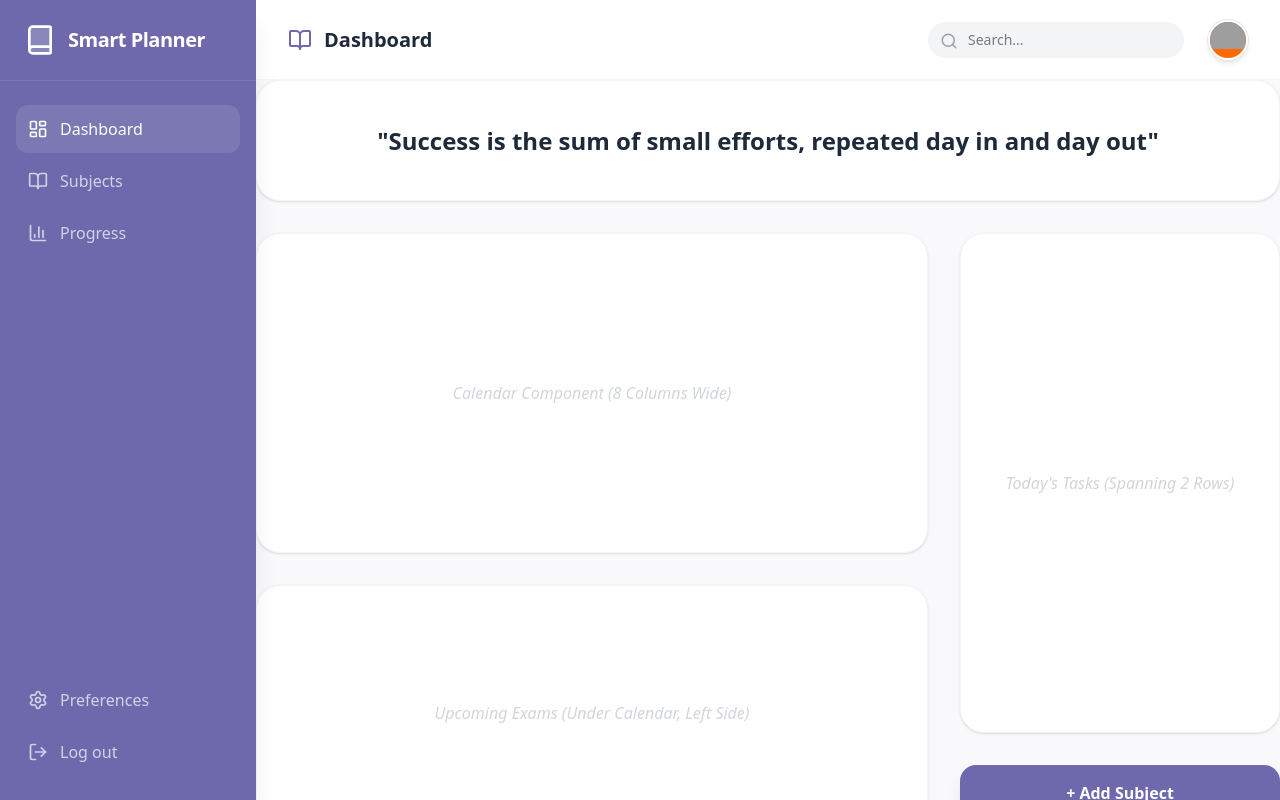
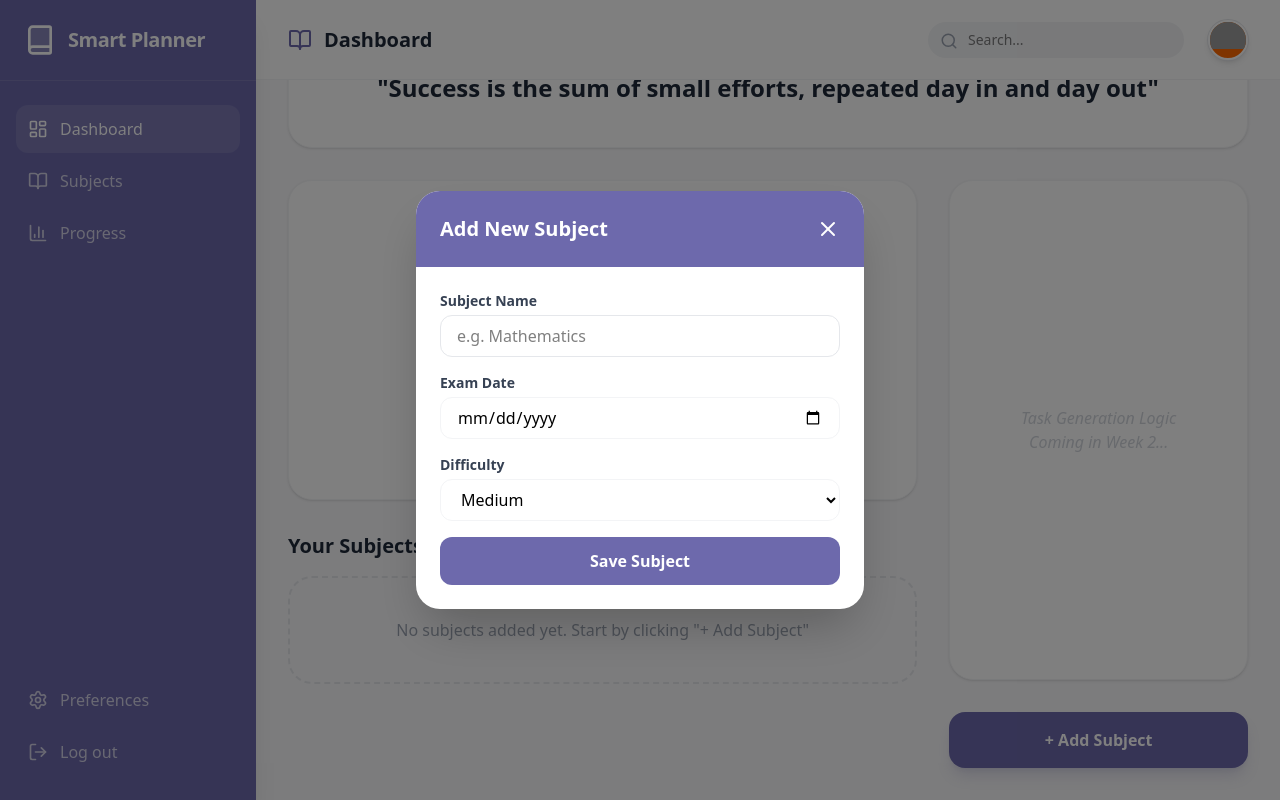
Before and after one commit to ermun361/Smart-study-planner, a React (Vite) app: page / in a window 1280 px wide. Both pictures are taken after a click on the button "+ Add Subject". Built offline with nearby package versions, Linux system fonts and the light colour scheme; grey boxes are pictures that could not be loaded.

Commit message:
feat: implement subject CRUD with Zustand persistence and AddSubject modal

```diff
--- a/src/App.jsx
+++ b/src/App.jsx
@@ -2,37 +2,42 @@ import React, { useState } from 'react';
 import Sidebar from './components/Sidebar';
 import Header from './components/Header';
 import Dashboard from './pages/Dashboard';
+import { useSubjectStore } from './store/useSubjectStore'; // Import the Zustand store hook
+import AddSubjectModal from './components/AddSubjectModal';
+
+
 
 function App() {
 
 
  const [isMenuOpen, setIsMenuOpen] = useState(false); // State to track if the mobile menu (sidebar) is open or closed
+ const [isModalOpen, setIsModalOpen] = useState(false); // State for modal visibility
+
+
  const toggleMenu = () => setIsMenuOpen(!isMenuOpen); // Function to toggle the mobile menu
 
 
   return (
     <div className="flex h-screen bg-[#F9F9FB] font-sans relative overflow-hidden">
 
+      {/* Passing state to Sidebar & Header */}
       <Sidebar isMenuOpen={isMenuOpen} toggleMenu={toggleMenu} />
 
       <div className="flex-1 flex flex-col w-full">
         <Header toggleMenu={toggleMenu} />
 
-        <main className="flex-1 overflow-y-auto P-4 LG:p-8 ">
-         <Dashboard />
+        <main className="flex-1 overflow-y-auto p-4 lg:p-8">
+         <Dashboard onAddClick = {() => setIsModalOpen(true)} />
         </main>
 
       </div>
+      <AddSubjectModal
+        isOpen={isModalOpen}
+        onClose={() => setIsModalOpen(false)}
+     />
 
     </div>
   );
 }
 
 export default App;
-
-
-
-/**
-     * MAIN WRAPPER: A flex container that takes the full height of the screen, with a light background and sans-serif font.
-     * 'overflow-hidden' prevents the page from "shaking" or scrolling when the mobile menu is toggled open or closed. This ensures a smooth user experience on mobile devices.
-     */
--- /dev/null
+++ b/src/components/AddSubjectModal.jsx
@@ -0,0 +1,103 @@
+import React, { useState } from 'react';
+import { X } from 'lucide-react';
+import { useSubjectStore } from '../store/useSubjectStore';
+
+const AddSubjectModal = ({ isOpen, onClose}) => {
+    // 1. Local state for the form inputs
+    const [formData, setFormData] = useState ({
+        name: '',
+        examDate: '',
+        difficulty: 'Medium',
+    });
+
+
+    //  Access the 'addSubject' function from the Zustand store
+    const { addSubject } = useSubjectStore();
+
+    if (!isOpen) return null; // Don't render the modal if 'isOpen' is false
+
+    //  Handle form submission
+    const handleSubmit = (e) => {
+        e.preventDefault(); // Prevent page refresh
+
+
+
+    // 2. Simple Validation
+        if (!formData.name || !formData.examDate) {
+            alert("Please fill in all required fields.");
+            return;
+        }
+
+    // 3. Create a new subject object with a unique ID
+    const newSubject = {
+        ...formData,
+        id: Date.now().toString(), // Simple unique ID based on timestamp
+    };
+
+    // 4. Add the new subject to the store and close the modal
+    addSubject(newSubject);
+    onClose(); // Close modal after saving
+    setFormData({ name: '', examDate: '', difficulty: 'Medium' }); // Reset form
+
+    console.log("Adding Subject to Store:", newSubject); // <--- ADD THIS
+
+  };
+
+  return (
+        <div className="fixed inset-0 bg-black/50 z-[60] flex items-center justify-center p-4">
+            <div className="bg-white rounded-3xl w-full max-w-md overflow-hidden shadow-2xl">
+                {/* Header */}
+                <div className="bg-brandPurple p-6 text-white flex justify-between items-center">
+                <h3 className="text-xl font-bold">Add New Subject</h3>
+                <button onClick={onClose}><X size={24} /></button>
+                </div>
+
+                {/* Form */}
+                <form onSubmit={handleSubmit} className="p-6 space-y-4">
+                <div>
+                    <label className="block text-sm font-semibold text-gray-700 mb-1">Subject Name</label>
+                    <input
+                    type="text"
+                    className="w-full border border-gray-200 rounded-xl px-4 py-2 focus:ring-2 focus:ring-brandPurple/20 outline-none"
+                    placeholder="e.g. Mathematics"
+                    value={formData.name}
+                    onChange={(e) => setFormData({...formData, name: e.target.value})}
+                    />
+                </div>
+
+                <div>
+                    <label className="block text-sm font-semibold text-gray-700 mb-1">Exam Date</label>
+                    <input
+                    type="date"
+                    className="w-full border border-gray-100 rounded-xl px-4 py-2 outline-none"
+                    value={formData.examDate}
+                    onChange={(e) => setFormData({...formData, examDate: e.target.value})}
+                    />
+                </div>
+
+                <div>
+                    <label className="block text-sm font-semibold text-gray-700 mb-1">Difficulty</label>
+                    <select
+                    className="w-full border border-gray-100 rounded-xl px-4 py-2 outline-none"
+                    value={formData.difficulty}
+                    onChange={(e) => setFormData({...formData, difficulty: e.target.value})}
+                    >
+                    <option>Easy</option>
+                    <option>Medium</option>
+                    <option>Hard</option>
+                    </select>
+                </div>
+
+                <button
+                    type="submit"
+                    className="w-full bg-brandPurple text-white py-3 rounded-xl font-bold hover:brightness-110 transition-all">
+                    Save Subject
+                </button>
+                </form>
+            </div>
+        </div>
+  );
+
+}
+
+export default AddSubjectModal;
--- a/src/pages/Dashboard.jsx
+++ b/src/pages/Dashboard.jsx
@@ -1,46 +1,77 @@
-import React from "react";
+import React from 'react';
+import { useSubjectStore } from '../store/useSubjectStore';
+import { BookOpen, Trash2 } from 'lucide-react';
 
-const Dashboard = () => {
+const Dashboard = ({ onAddClick }) => {
+  // Grab the subjects and the delete function from the store
+  const { subjects, deleteSubject } = useSubjectStore();
+
   return (
     <>
-        {/* Quote Card */}
-          <div className="w-full bg-white p-6 lg:p-10  rounded-3xl shadow-sm border border-gray-100 text-center mb-8">
-
-            <h2 className="text-xl lg:text-2xl font-bold text-gray-800  leading-relaxed">
+      <div className="w-full bg-white p-6 lg:p-10 rounded-3xl shadow-sm border border-gray-100 text-center mb-8">
+        <h2 className="text-xl lg:text-2xl font-bold text-gray-800 leading-relaxed">
           "Success is the sum of small efforts, repeated day in and day out"
         </h2>
-
       </div>
 
-          {/* ---  GRID APPROACH --- */}
       <div className="grid grid-cols-1 lg:grid-cols-12 gap-8 items-start">
 
-            {/* 1. CALENDAR */}
-            <div className="lg:col-span-8 h-80 bg-white rounded-3xl shadow-sm border border-gray-100 p-6 flex items-center justify-center text-gray-300 font-medium italic">
-              Calendar Component (8 Columns Wide)
+        {/* LEFT COLUMN: Calendar & Subjects */}
+        <div className="lg:col-span-8 space-y-8">
+          <div className="h-80 bg-white rounded-3xl shadow-sm border border-gray-100 p-6 flex items-center justify-center text-gray-300 font-medium italic">
+            Calendar Component Coming in Week 2...
           </div>
 
-            {/* 2. TODAY'S TASKS + ADD SUBJECT BUTTON  */}
+          {/* --- SUBJECT CARDS DISPLAY --- */}
+          <div className="space-y-4">
+            <h3 className="text-xl font-bold text-gray-800">Your Subjects</h3>
 
-            <div className="lg:col-span-4 lg:row-span-2 flex flex-col gap-8">
-              <div className="h-[500px] bg-white rounded-3xl shadow-sm border border-gray-100 p-6 flex items-center justify-center text-gray-300 font-medium italic">
-                Today's Tasks (Spanning 2 Rows)
+            {subjects.length === 0 ? (
+              <div className="p-10 border-2 border-dashed border-gray-200 rounded-3xl text-center text-gray-400">
+                No subjects added yet. Start by clicking "+ Add Subject"
+              </div>
+            ) : (
+              <div className="grid grid-cols-1 md:grid-cols-2 gap-4">
+                {subjects.map((subject) => (
+                  <div key={subject.id} className="bg-white p-6 rounded-3xl shadow-sm border border-gray-100 flex justify-between items-center group">
+                    <div>
+                      <h4 className="font-bold text-gray-800 uppercase tracking-tight">{subject.name}</h4>
+                      <p className="text-sm text-gray-500">Exam: {subject.examDate}</p>
+                      <span className={`inline-block mt-2 px-3 py-1 rounded-full text-[10px] font-bold uppercase
+                        ${subject.difficulty === 'Hard' ? 'bg-red-100 text-red-600' :
+                          subject.difficulty === 'Medium' ? 'bg-orange-100 text-orange-600' :
+                          'bg-green-100 text-green-600'}`}>
+                        {subject.difficulty}
+                      </span>
+                    </div>
+                    <button
+                      onClick={() => deleteSubject(subject.id)}
+                      className="p-2 text-gray-300 hover:text-red-500 transition-colors"
+                    >
+                      <Trash2 size={20} />
+                    </button>
+                  </div>
+                ))}
+              </div>
+            )}
+          </div>
         </div>
 
-              <button className="w-full bg-brandPurple hover:bg-indigo-700 text-white py-4 rounded-2xl font-bold shadow-lg shadow-brandPurple/20 transition-all active:scale-[0.98]">
+        {/* RIGHT COLUMN: Tasks & Add Button */}
+        <div className="lg:col-span-4 lg:row-span-2 flex flex-col gap-8">
+          <div className="h-[500px] bg-white rounded-3xl shadow-sm border border-gray-100 p-6 flex items-center justify-center text-gray-300 font-medium italic text-center">
+            Task Generation Logic <br/> Coming in Week 2...
+          </div>
+
+          <button
+            onClick={onAddClick}
+            className="w-full bg-brandPurple hover:bg-indigo-700 text-white py-4 rounded-2xl font-bold shadow-lg shadow-brandPurple/20 transition-all active:scale-[0.98]"
+          >
             + Add Subject
           </button>
         </div>
 
-            {/* 3. UPCOMING EXAMS */}
-            <div className="lg:col-span-8 h-64 bg-white rounded-3xl shadow-sm border border-gray-100 p-6 flex items-center justify-center text-gray-300 font-medium italic">
-              Upcoming Exams (Under Calendar, Left Side)
       </div>
-
-          </div>
-
-
-
     </>
   );
 }
--- /dev/null
+++ b/src/store/useSubjectStore.js
@@ -0,0 +1,24 @@
+import { create } from 'zustand';
+import { persist, createJSONStorage } from 'zustand/middleware';
+
+export const useSubjectStore = create(
+  persist(
+    (set) => ({
+      subjects: [],
+
+      addSubject: (newSubject) =>
+        set((state) => ({
+          subjects: [...state.subjects, newSubject]
+        })),
+
+      deleteSubject: (id) =>
+        set((state) => ({
+          subjects: state.subjects.filter((s) => s.id !== id)
+        })),
+    }),
+    {
+      name: 'smart-planner-storage',
+      storage: createJSONStorage(() => localStorage),
+    }
+  )
+);
```
Also changed, not shown: src/components/Header.jsx (line endings or trailing spaces), 1 other file (tests, documents, lock files or other folders). Lines whose indentation alone changed are shown as unchanged.
